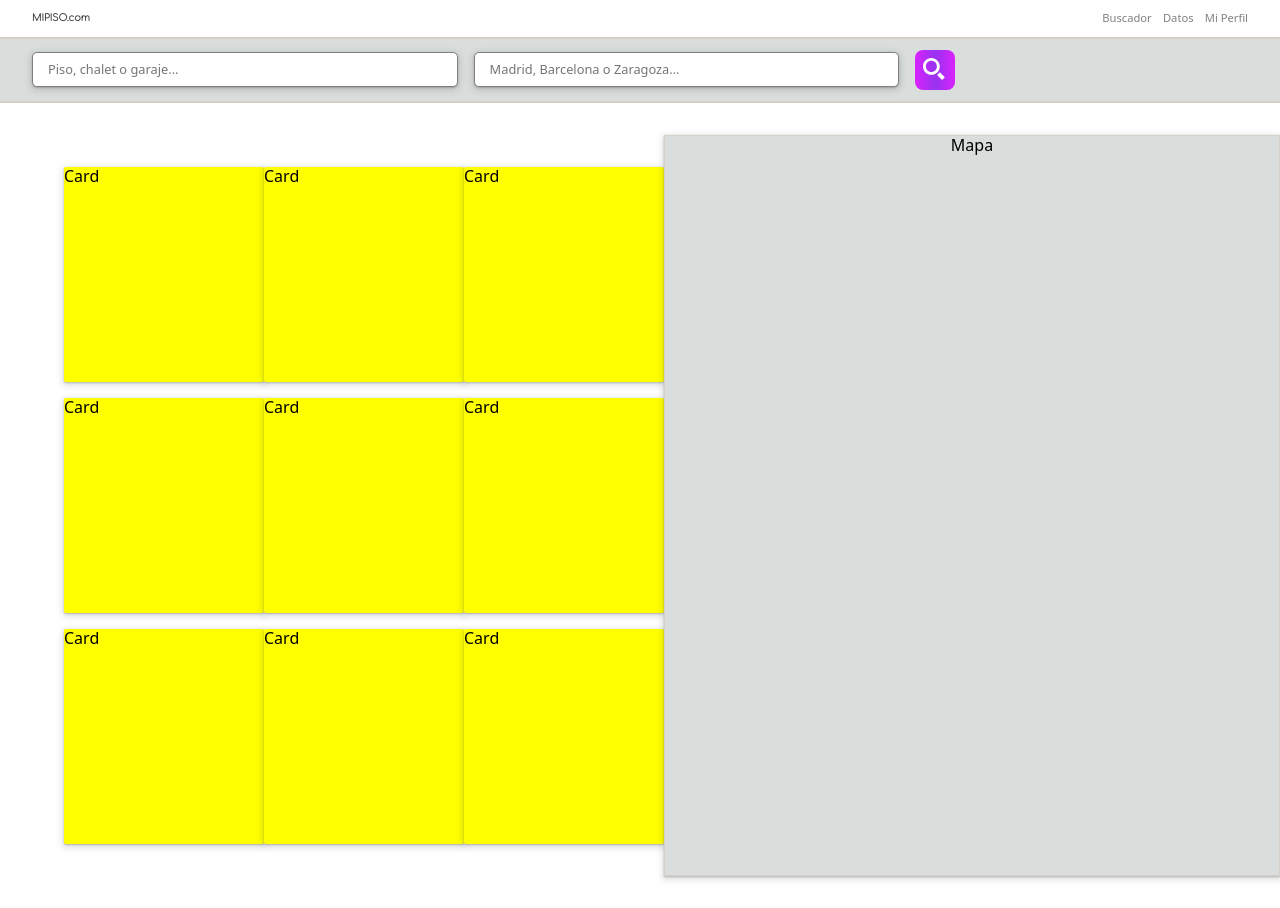
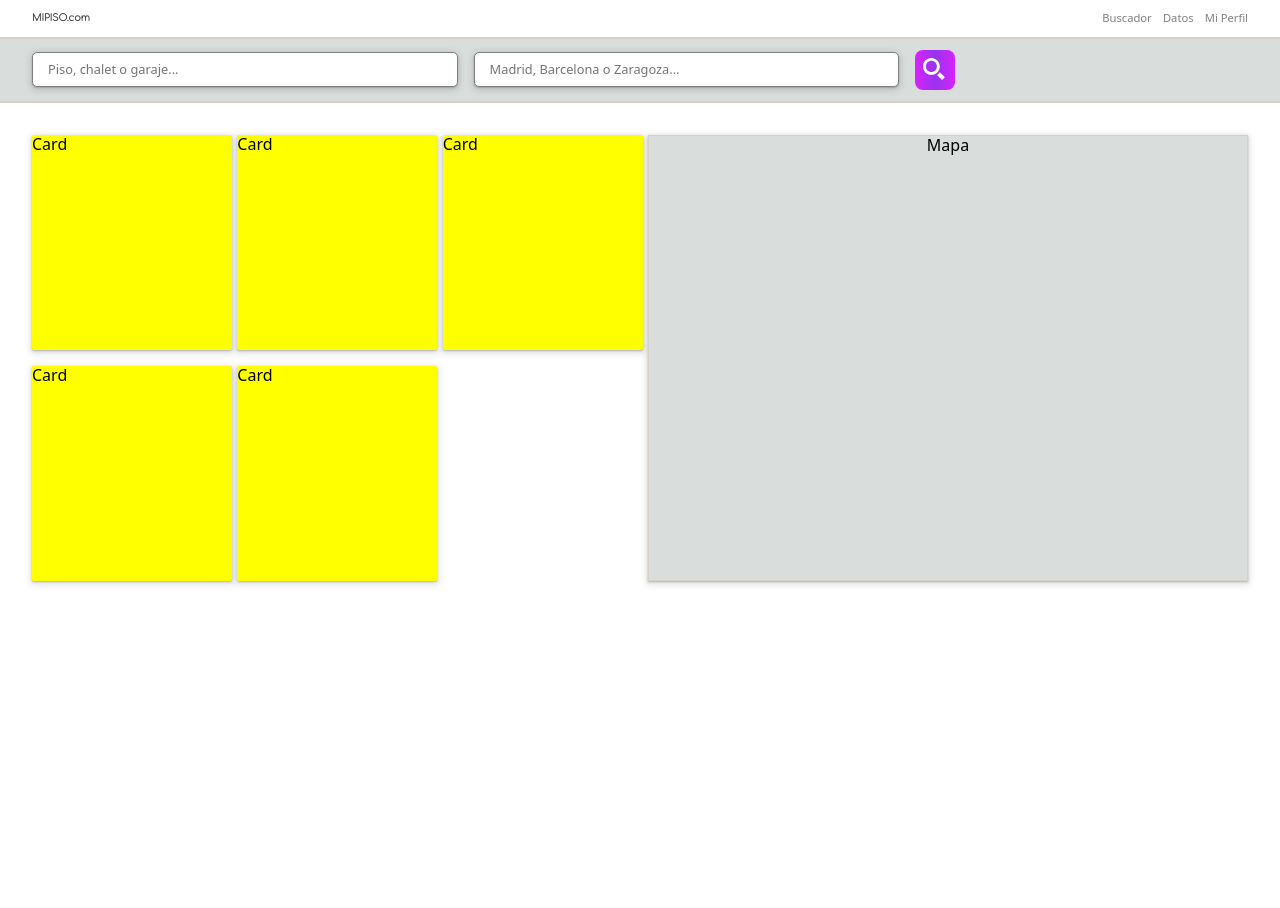
Before and after one commit to eliashz/ra-m2-tarea-final, a React (Vite) app: page / in a window 1280 px wide. After the commit the page ends 800 px from the top, so only its background shows below. Built offline with nearby package versions, Linux system fonts and the light colour scheme.

Commit message:
grid marchando

```diff
--- a/src/components/layout/Body.jsx
+++ b/src/components/layout/Body.jsx
@@ -1,13 +1,12 @@
 import PropTypes from 'prop-types'
 import styled from 'styled-components'
-import { colors, FlexBox, Grid } from '../../styles'
+import { colors, Grid } from '../../styles'
 import { Card } from '../molecules'
 
 const StyledDiv = styled.div`
   background-color: ${colors.secondary};
   border: 1px solid ${colors.tertiary};
-  width: 100%;
-  margin-right: 2em;
+
   text-align: center;
   box-shadow: rgba(60, 64, 67, 0.3) 0px 1px 2px 0px,
     rgba(60, 64, 67, 0.15) 0px 2px 6px 2px;
@@ -15,12 +14,8 @@ const StyledDiv = styled.div`
 
 function Body({ children }) {
   return (
-    <Grid>
-      <Grid>
-        <Card />
-        <Card />
-        <Card />
-        <Card />
+    <Grid margin="2em">
+      <Grid columns="repeat(auto-fit, minmax(10rem, 1fr))">
         <Card />
         <Card />
         <Card />
--- a/src/styles/Grid.js
+++ b/src/styles/Grid.js
@@ -2,9 +2,9 @@ import styled from 'styled-components'
 
 const Grid = styled.div`
     display: grid;
-    gap: 1em;
-    grid-template-columns: repeat(auto-fit, minmax(10rem, 1fr));
-    margin: 2em 0 2em 2em;
+    grid-gap: 1em;
+    grid-template-columns: ${({columns}) => columns || '1fr 1fr'};
+    margin: ${({ margin }) => margin || '0'};
 `
 
 export default Grid
```
